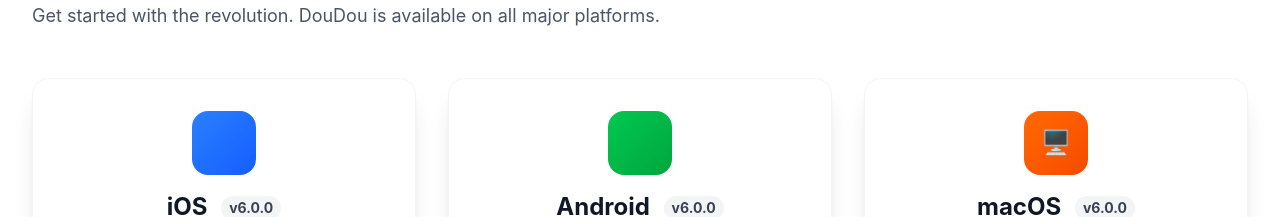
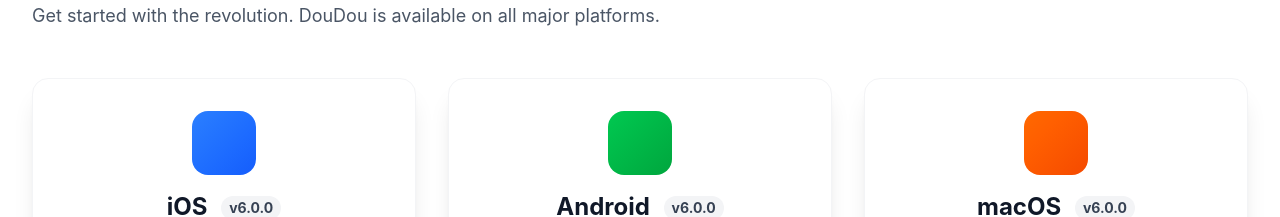
Before and after one commit to openlyst/openlyst, a SvelteKit app: page /apps/doudou in a window 1280 px wide. Shown: the part 1380-1597 px from the top of the page. Built offline with nearby package versions, Linux system fonts and the light colour scheme.

Commit message:
Replace macOS emoji with Font Awesome icon in Downloads Section

```diff
--- a/src/routes/apps/doudou/+page.svelte
+++ b/src/routes/apps/doudou/+page.svelte
@@ -205,7 +205,7 @@
       <div class="bg-white rounded-2xl shadow-xl p-8 border border-gray-100 hover:shadow-2xl transition-shadow duration-300">
         <div class="text-center mb-6">
           <div class="w-16 h-16 bg-gradient-to-br from-orange-500 to-orange-600 rounded-2xl flex items-center justify-center mx-auto mb-4">
-            <span class="text-2xl">🖥️</span>
+            <i class="fab fa-apple text-2xl text-white"></i>
           </div>
           <h3 class="text-2xl font-bold text-gray-900 mb-2">macOS <span class="ml-2 inline-block align-middle text-sm bg-gray-100 text-gray-700 px-2 py-0.5 rounded-full">v6.0.0</span></h3>
           <p class="text-gray-500">Install via Homebrew</p>
```
